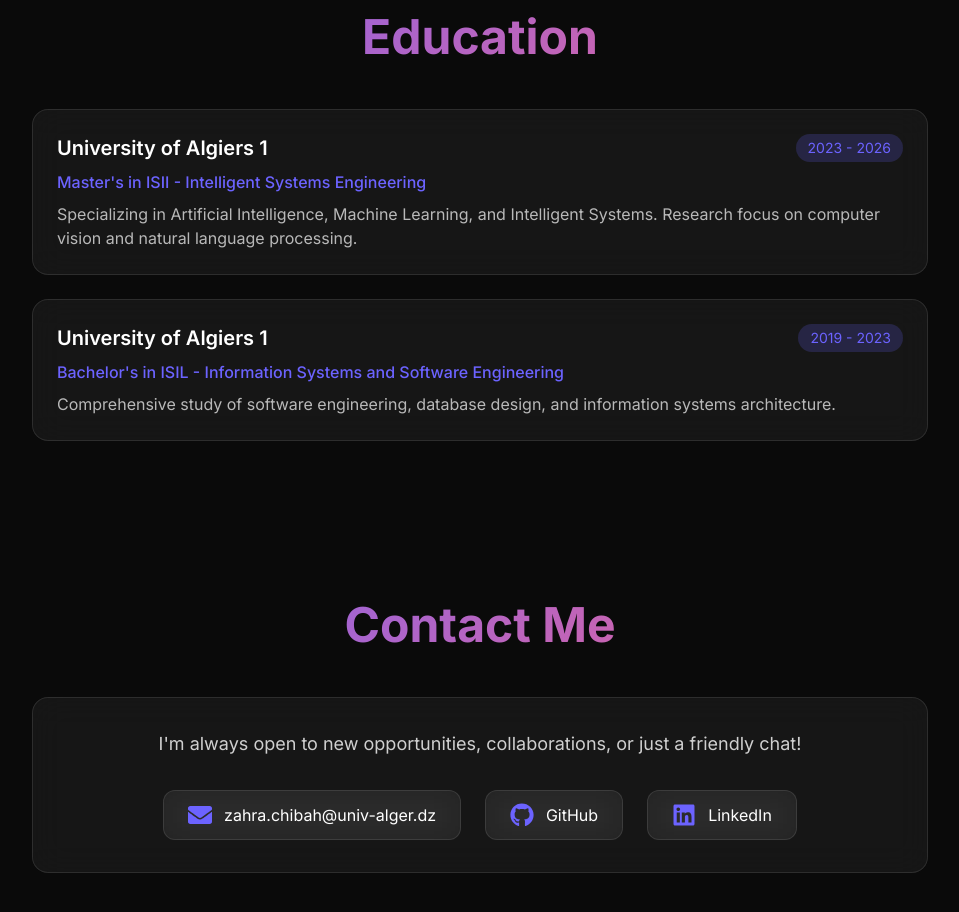
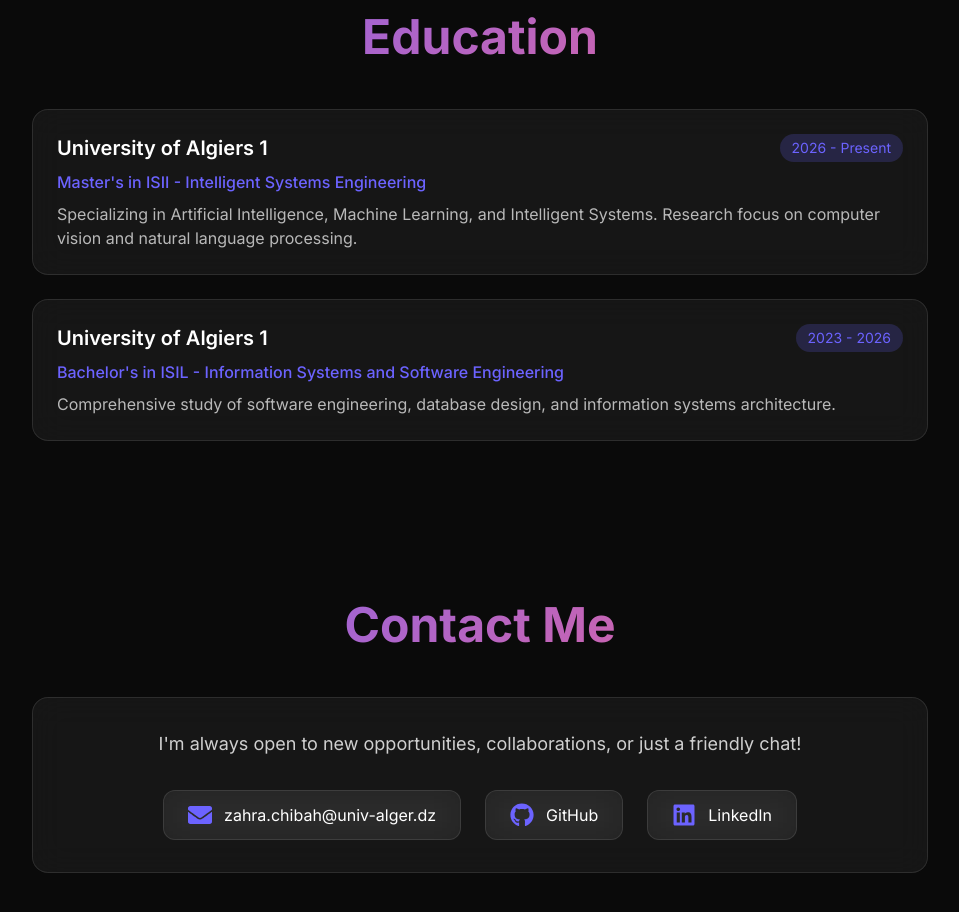
Before and after one commit to Zahra-chb/Portfolio, a React (Vite) app: page / in a window 1280 px wide. Shown: the part 5000-5912 px from the top of the page, without its empty margins (160-1119 px from the left). Built offline with nearby package versions, Linux system fonts and the light colour scheme.

Commit message:
Fix: Licence 2023-2026, Master 2026-Present

```diff
--- a/src/data/index.js
+++ b/src/data/index.js
@@ -178,13 +178,13 @@ export const education = [
   {
     institution: "University of Algiers 1",
     degree: "Master's in ISII - Intelligent Systems Engineering",
-    period: "2023 - 2026",
+    period: "2026 - Present",
     description: "Specializing in Artificial Intelligence, Machine Learning, and Intelligent Systems. Research focus on computer vision and natural language processing.",
   },
   {
     institution: "University of Algiers 1",
     degree: "Bachelor's in ISIL - Information Systems and Software Engineering",
-    period: "2019 - 2023",
+    period: "2023 - 2026",
     description: "Comprehensive study of software engineering, database design, and information systems architecture.",
   },
 ];
```
